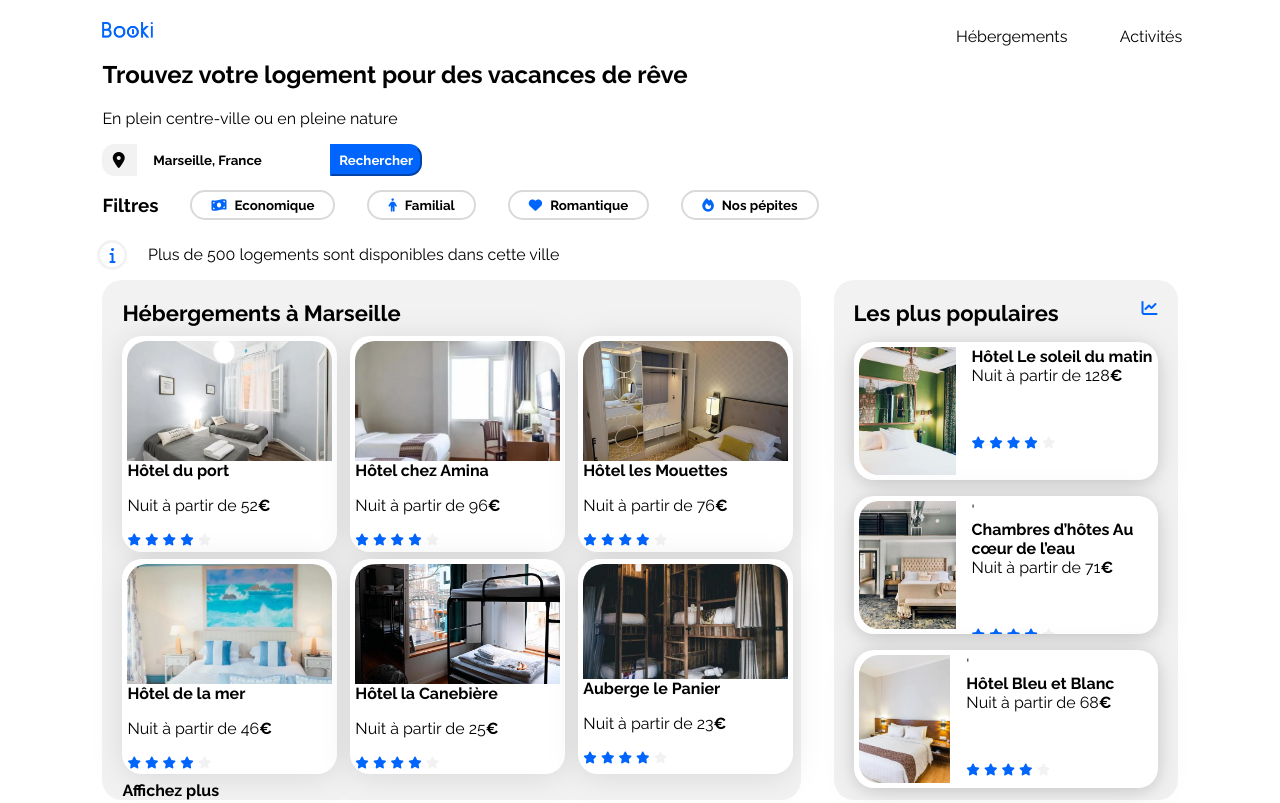
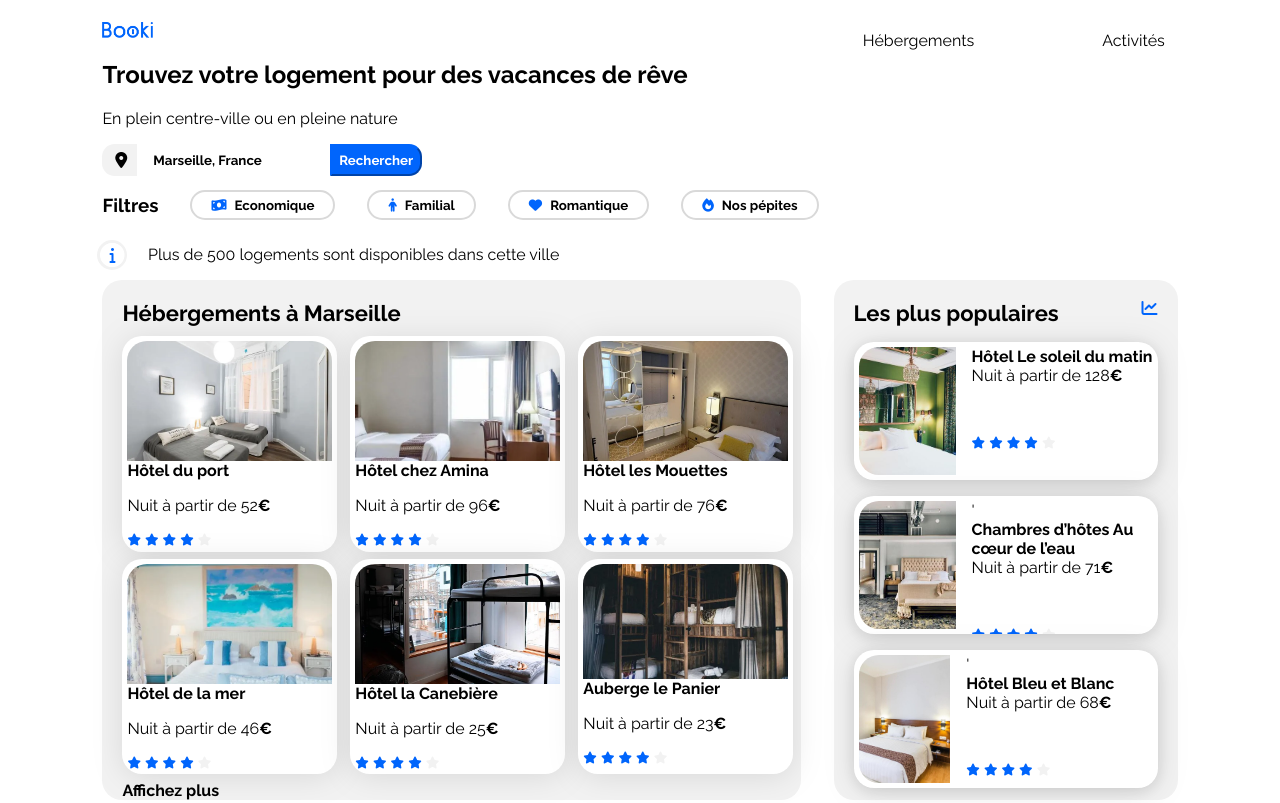
Before and after one commit to trackozor/p2_booki, a plain HTML site: page index.html in a window 1280 px wide. Shown: the top 803 px of the page. Drawn offline with Linux system fonts and the light colour scheme.

Commit message:
correction css pour ne plus utiliser des pourcentage

```diff
--- a/css/style.css
+++ b/css/style.css
@@ -27,7 +27,7 @@ body {
 
 /* Conteneur principal qui limite la largeur et gère le padding */
 .main-container {
-    width: 100%; /* Le conteneur occupe toute la largeur de la fenêtre */
+ /* Le conteneur occupe toute la largeur de la fenêtre */
     max-width: 90vw; /* Il est limité à 90% de la largeur de la fenêtre */
     padding: 0 3vw; /* Ajoute un espace de chaque côté en fonction de la largeur de la fenêtre */
     box-sizing: border-box; /* Inclut les bordures et le padding dans les dimensions */
@@ -121,12 +121,12 @@ li {
 /* Style pour le menu de navigation dans l'en-tête */
 .nav {
     display: flex; /* Utilise Flexbox pour aligner les éléments du menu */
-    gap: 30%; /* Crée un espace de 30% entre les éléments */
+    gap: 10vw; /* Crée un espace de 30% entre les éléments */
     justify-content: center; /* Centre les éléments dans la barre de navigation */
-    padding: 2%;
+    padding: 1vw;
 }
 .nav-element {
-    padding-top:5%;
+    padding-top:2vh;
 }
 
 /* Style des éléments du menu lors du survol */
@@ -149,7 +149,7 @@ li {
 }
 .local i{
     display: flex;
-    padding-left: 30%;
+    padding-left: 1vw;
     align-items: center;
 
 }
@@ -450,7 +450,7 @@ li {
         width: 32vw; /* Section Populaires garde 32% de la largeur */
     }
     .rangee .card {
-        width: 15vw;
+        width: 16vw;
     }
 }
 
```
